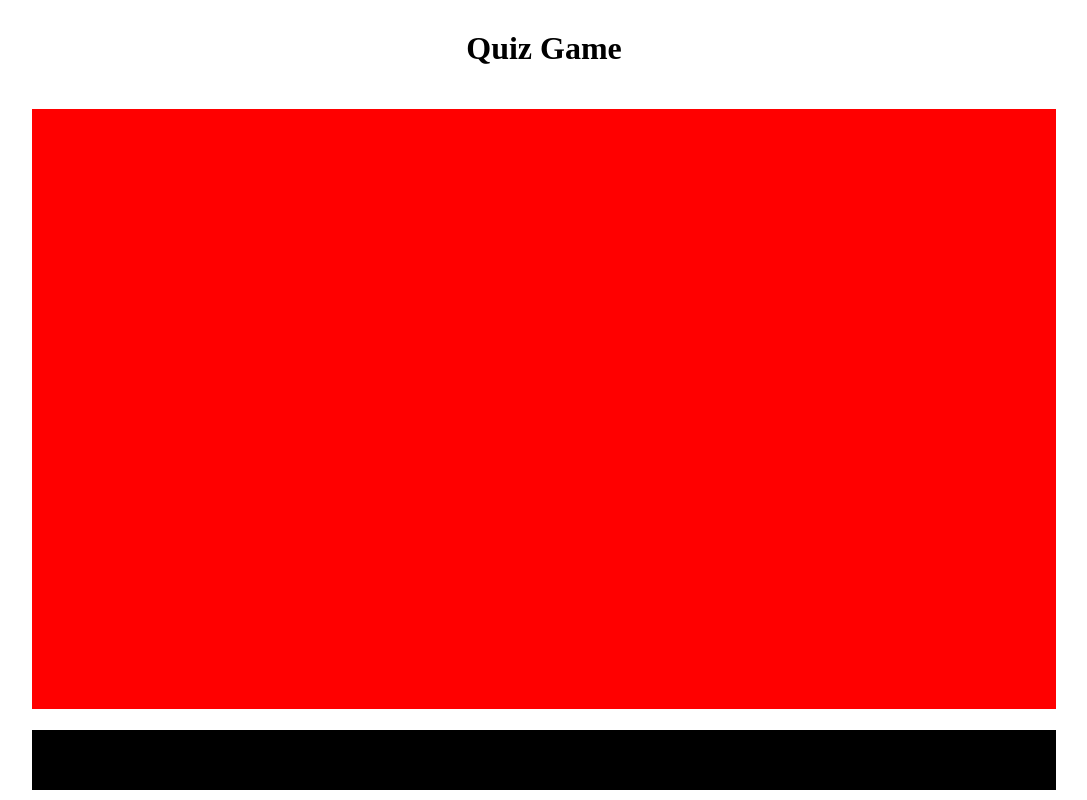
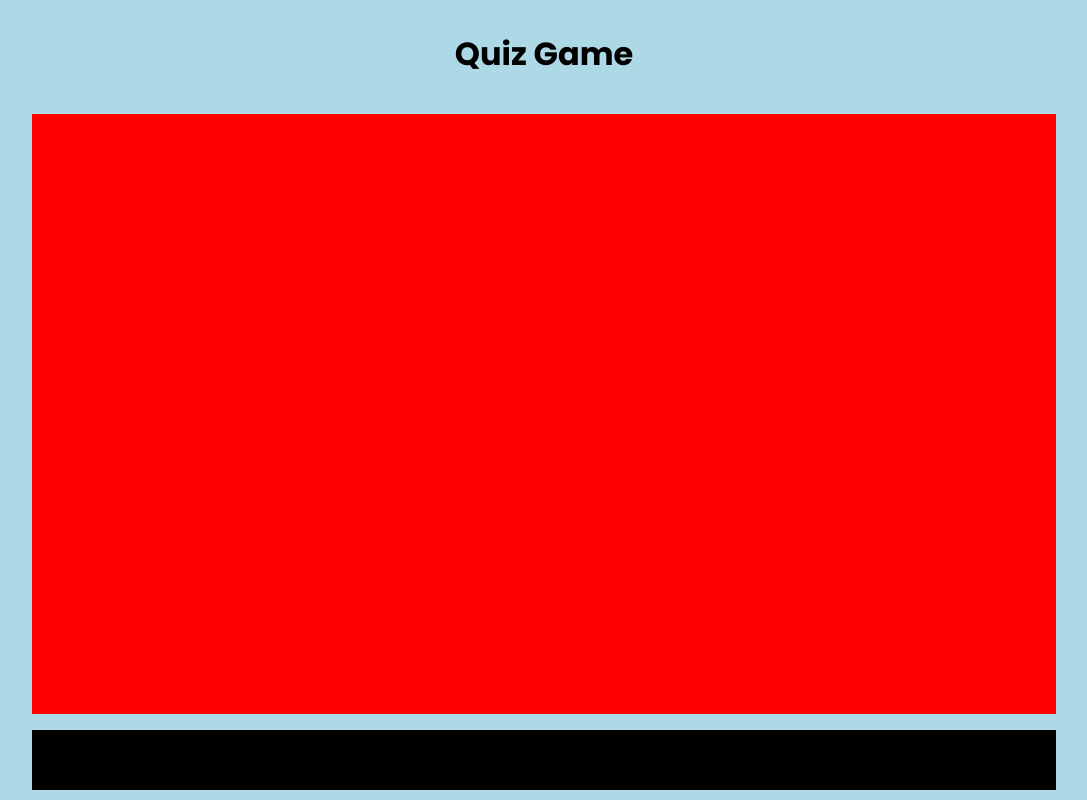
Before and after one commit to MarioFantasia/quiz-game-react, a React (Create React App) app: page /game in a window 1280 px wide. Shown: the whole page, without its empty margins (96-1183 px from the left). Built offline with nearby package versions, Linux system fonts and the light colour scheme.

Commit message:
styling home view. work in progress

```diff
--- a/public/index.html
+++ b/public/index.html
@@ -24,7 +24,10 @@
       work correctly both with client-side routing and a non-root public URL.
       Learn how to configure a non-root public URL by running `npm run build`.
     -->
-    <title>React App</title>
+    <link rel="preconnect" href="https://fonts.googleapis.com">
+    <link rel="preconnect" href="https://fonts.gstatic.com" crossorigin>
+    <link href="https://fonts.googleapis.com/css2?family=Poppins:wght@200;300;400;500;600;700;800;900&display=swap" rel="stylesheet">
+    <title>Quiz Game</title>
   </head>
   <body>
     <noscript>You need to enable JavaScript to run this app.</noscript>
--- a/src/App.scss
+++ b/src/App.scss
@@ -0,0 +1,4 @@
+.App {
+  font-family: 'Poppins', sans-serif;
+  background-color: lightblue;
+}
--- a/src/components/templates/bottom/bottom.jsx
+++ b/src/components/templates/bottom/bottom.jsx
@@ -8,7 +8,7 @@
 	return (
 		<div className="bottom">
 			<Link to={sendRequestQuestiones ? "/game" : ""}>
-				{window.location.href === "http://localhost:3000/" ? (
+				{!window.location.href.includes("game") ? (
 					<Button onClick={onClickButton} text="GIOCA" />
 				) : null}
 			</Link>
--- a/src/components/templates/container.jsx
+++ b/src/components/templates/container.jsx
@@ -8,9 +8,11 @@
 const Container = ({ container, onClickButton, sendRequestQuestiones }) => {
 	return (
 		<div className="container">
-			<Link to="/">
-				<h1>Quiz Game</h1>
-			</Link>
+			<div className="title">
+				<Link to="/">
+					<h1>Quiz Game</h1>
+				</Link>
+			</div>
 			<Top container={container} />
 			<Bottom
 				onClickButton={onClickButton}
--- a/src/components/templates/container.scss
+++ b/src/components/templates/container.scss
@@ -11,6 +11,10 @@
     margin: auto;
   }
 
+  .title {
+    margin: 0 auto;
+    display: flex;
+    justify-content: center;
     a {
       text-decoration: none;
       color: black;
@@ -21,3 +25,4 @@
       margin: 30px auto;
     }
   }
+}
--- a/src/index.scss
+++ b/src/index.scss
@@ -2,4 +2,7 @@
   margin:0;
   padding:0;
   box-sizing: border-box;
+  ::-webkit-scrollbar {
+    display: none;
+  }
 }
```
Lines whose indentation alone changed are shown as unchanged.
